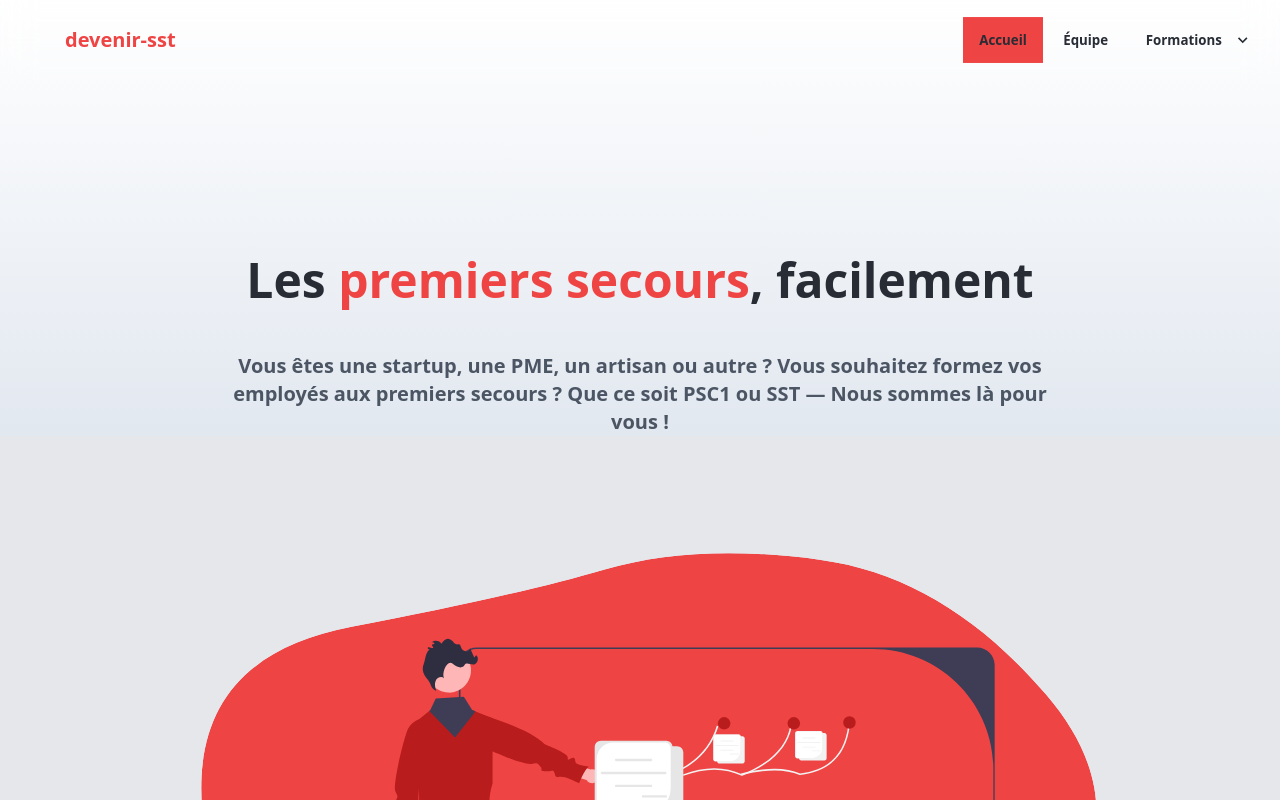
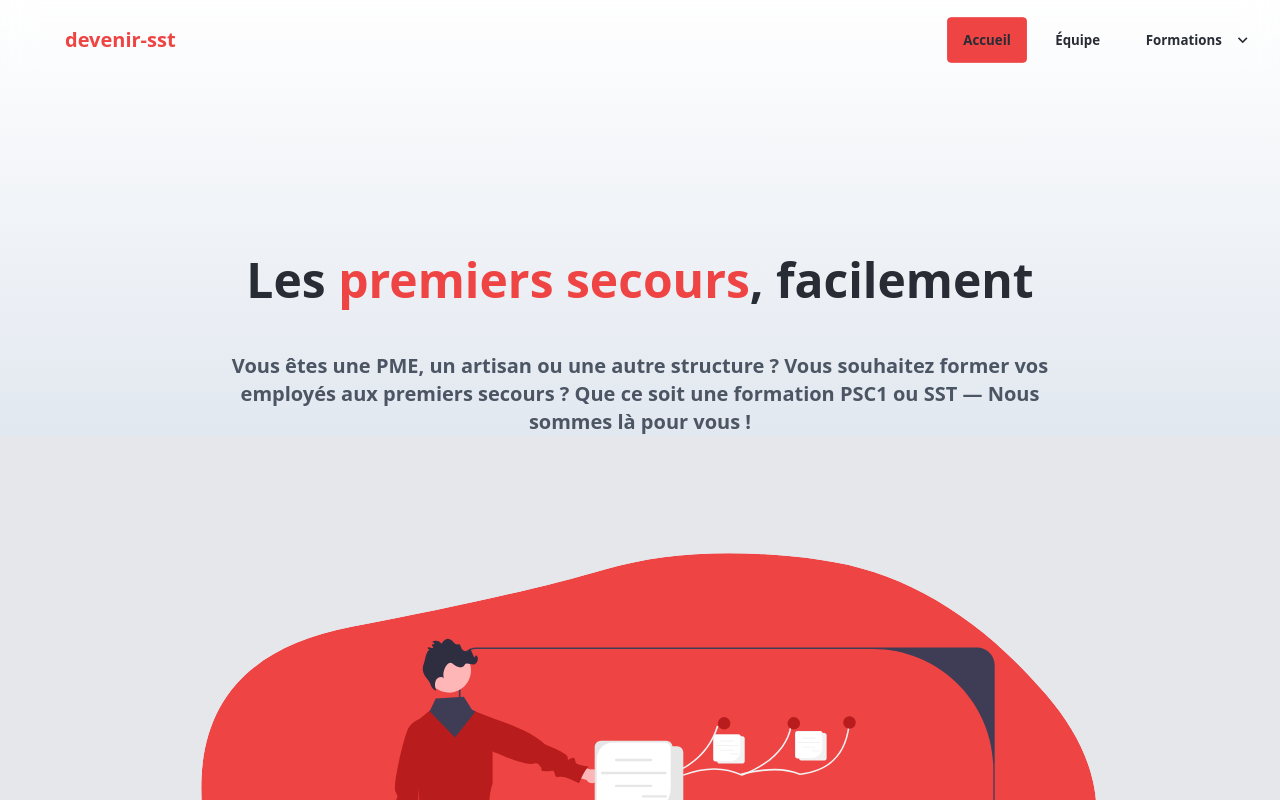
Before and after one commit to Shyrogan/devenir-sst.fr, a SvelteKit app: page / in a window 1280 px wide. Shown: the top 800 px of the page. Built offline with nearby package versions, Linux system fonts and the light colour scheme; some icons are missing.

Commit message:
fix: fr mistakes

```diff
--- a/src/components/navigation/Navbar.svelte
+++ b/src/components/navigation/Navbar.svelte
@@ -16,10 +16,10 @@
 	 class="duration-500 z-50 backdrop-blur-lg fixed w-full navbar py-4">
 	<div class="navbar-start">
 		<div class="dropdown">
-			<div tabindex="0" class="btn btn-ghost lg:hidden">
+			<div class="btn btn-ghost lg:hidden">
 				<svg xmlns="http://www.w3.org/2000/svg" class="h-5 w-5" fill="none" viewBox="0 0 24 24" stroke="currentColor"><path stroke-linecap="round" stroke-linejoin="round" stroke-width="2" d="M4 6h16M4 12h8m-8 6h16" /></svg>
 			</div>
-			<ul tabindex="0"
+			<ul
 				class="menu menu-compact dropdown-content bg-white mt-3 p-2 shadow rounded-box w-52">
 				<slot />
 			</ul>
@@ -35,7 +35,7 @@
 	</div>
 
 	<div class="navbar-end hidden lg:flex">
-		<ul class="menu menu-horizontal p-0">
+		<ul class="menu menu-horizontal p-0 space-x-2">
 			<slot />
 		</ul>
 	</div>
--- a/src/components/navigation/Navlink.svelte
+++ b/src/components/navigation/Navlink.svelte
@@ -6,8 +6,8 @@
 </script>
 
 {#if $$slots.default}
-	<li tabindex="0">
-		<p class="btn normal-case"
+	<li>
+		<p class="btn rounded normal-case"
 		   class:btn-primary={$page.url.pathname.includes(href)}
 		   class:btn-ghost={!$page.url.pathname.includes(href)}>{name}
 
@@ -23,7 +23,7 @@
 				<path d="M8.59,16.58L13.17,12L8.59,7.41L10,6L16,12L10,18L8.59,16.58Z"/>
 			</svg>
 		</p>
-		<ul tabindex="0"
+		<ul
 			class="menu menu-compact dropdown-content mt-3 mx-2 bg-white p-2 shadow rounded-box
 				w-52 lg:w-auto lg:mt-0 ">
 			<slot/>
@@ -31,9 +31,9 @@
 	</li>
 {:else}
 	<li>
-		<a class:btn-primary={$page.url.pathname === href}
+		<a class="btn rounded normal-case"
+		   class:btn-primary={$page.url.pathname === href}
 		   class:btn-ghost={$page.url.pathname !== href}
-		   class="btn normal-case"
 		   {href}>{name}
 		</a>
 	</li>
--- a/src/routes/+page.svelte
+++ b/src/routes/+page.svelte
@@ -10,8 +10,8 @@
 
 	<p
 			class="text-center lg:text-xl text-lg w-8/12 font-semibold text-gray-600">
-		Vous êtes une startup, une PME, un artisan ou autre ? Vous souhaitez
-		formez	vos employés aux premiers secours ? Que ce soit PSC1 ou SST
+		Vous êtes une PME, un artisan ou une autre structure ? Vous souhaitez
+		former	vos employés aux premiers secours ? Que ce soit une formation PSC1 ou SST
 		— Nous sommes là pour vous !
 	</p>
 </div>
```
